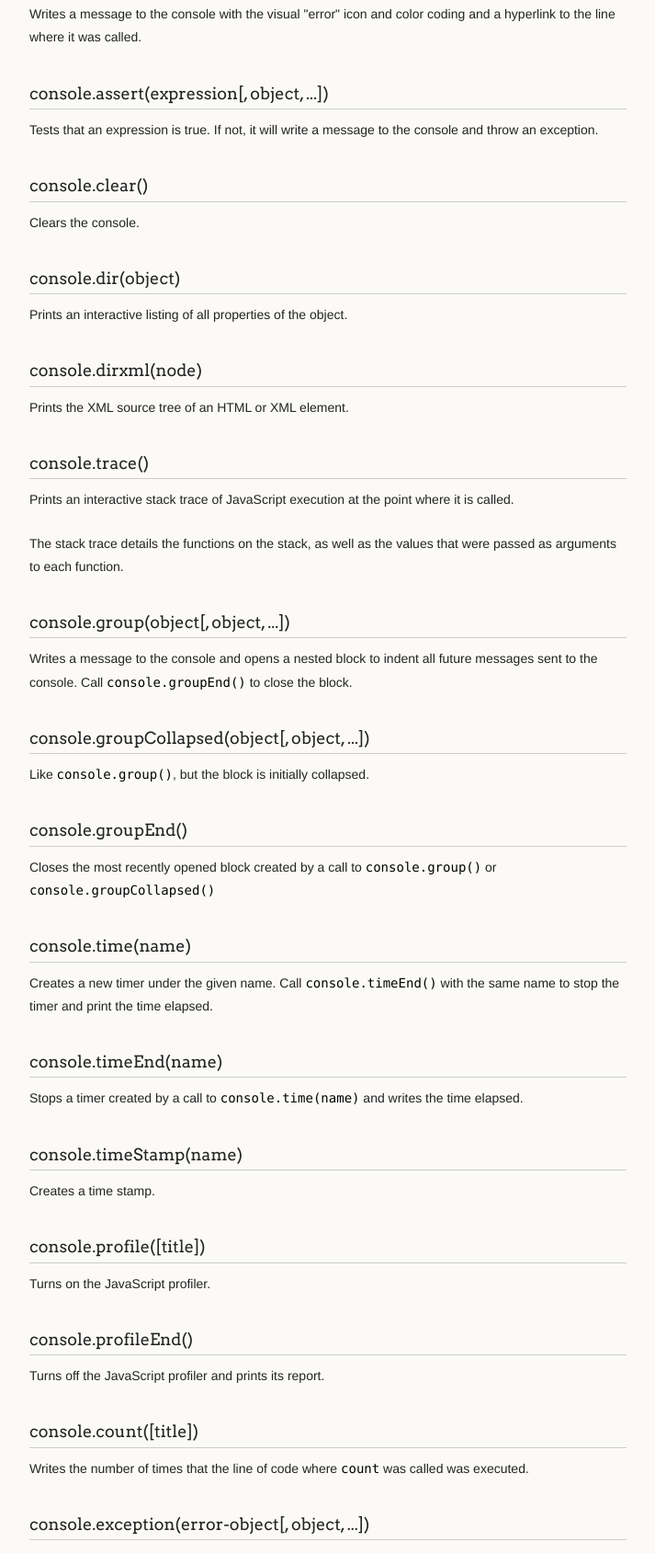
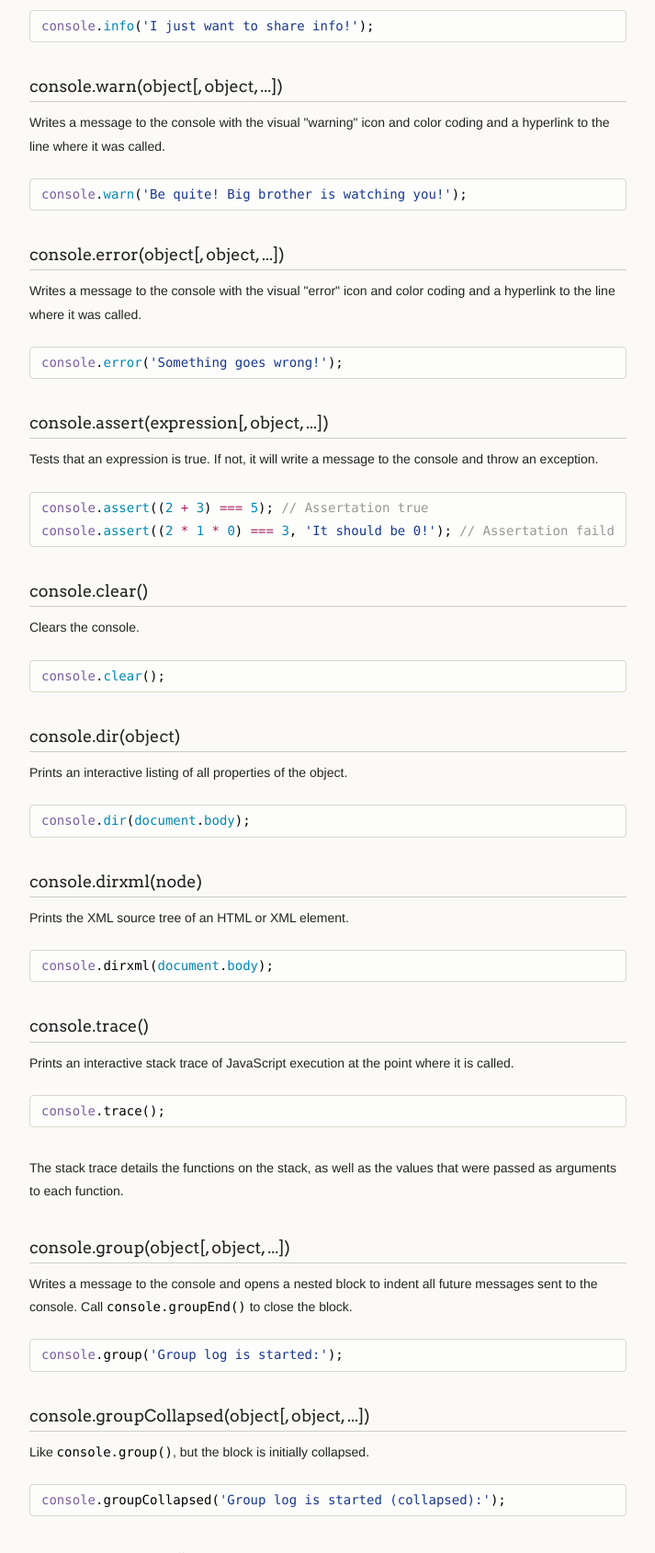
Before and after one commit to saeidzebardast/all-in-one-console-api, a plain HTML site: page index.html in a window 1280 px wide. Shown: the part 1111-2800 px from the top of the page at 92% size, without its empty margins (278-991 px from the left). Drawn offline with Linux system fonts and the light colour scheme.

Commit message:
Create gh-pages branch via GitHub

```diff
--- a/index.html
+++ b/index.html
@@ -33,6 +33,8 @@
         <h1>
 <a id="all-in-one-console-api" class="anchor" href="#all-in-one-console-api" aria-hidden="true"><span class="octicon octicon-link"></span></a>All in one Console API</h1>
 
+<p>This repository contains some samples of using the Console API. All the essential methods of Console API are included with a sample in <a href="README.md">README.md</a>.</p>
+
 <hr>
 
 <h2>
@@ -61,50 +63,71 @@
 
 <p>Writes a message to the console. You may pass as many arguments as you'd like, and they will be joined together in a space-delimited line.</p>
 
+<div class="highlight highlight-source-js"><pre><span class="pl-en">console</span>.<span class="pl-c1">log</span>(<span class="pl-s"><span class="pl-pds">'</span>This is a sample log<span class="pl-pds">'</span></span>);</pre></div>
+
 <h3>
 <a id="consoledebugobject-object-" class="anchor" href="#consoledebugobject-object-" aria-hidden="true"><span class="octicon octicon-link"></span></a>console.debug(object[, object, ...])</h3>
 
 <p>Writes a message to the console, including a hyperlink to the line where it was called.</p>
+
+<div class="highlight highlight-source-js"><pre><span class="pl-en">console</span>.<span class="pl-c1">debug</span>(<span class="pl-s"><span class="pl-pds">'</span>I am debug message<span class="pl-pds">'</span></span>);</pre></div>
 
 <h3>
 <a id="consoleinfoobject-object-" class="anchor" href="#consoleinfoobject-object-" aria-hidden="true"><span class="octicon octicon-link"></span></a>console.info(object[, object, ...])</h3>
 
 <p>Writes a message to the console with the visual "info" icon and color coding and a hyperlink to the line where it was called.</p>
 
+<div class="highlight highlight-source-js"><pre><span class="pl-en">console</span>.<span class="pl-c1">info</span>(<span class="pl-s"><span class="pl-pds">'</span>I just want to share info!<span class="pl-pds">'</span></span>);</pre></div>
+
 <h3>
 <a id="consolewarnobject-object-" class="anchor" href="#consolewarnobject-object-" aria-hidden="true"><span class="octicon octicon-link"></span></a>console.warn(object[, object, ...])</h3>
 
 <p>Writes a message to the console with the visual "warning" icon and color coding and a hyperlink to the line where it was called.</p>
+
+<div class="highlight highlight-source-js"><pre><span class="pl-en">console</span>.<span class="pl-c1">warn</span>(<span class="pl-s"><span class="pl-pds">'</span>Be quite! Big brother is watching you!<span class="pl-pds">'</span></span>);</pre></div>
 
 <h3>
 <a id="consoleerrorobject-object-" class="anchor" href="#consoleerrorobject-object-" aria-hidden="true"><span class="octicon octicon-link"></span></a>console.error(object[, object, ...])</h3>
 
 <p>Writes a message to the console with the visual "error" icon and color coding and a hyperlink to the line where it was called.</p>
 
+<div class="highlight highlight-source-js"><pre><span class="pl-en">console</span>.<span class="pl-c1">error</span>(<span class="pl-s"><span class="pl-pds">'</span>Something goes wrong!<span class="pl-pds">'</span></span>);</pre></div>
+
 <h3>
 <a id="consoleassertexpression-object-" class="anchor" href="#consoleassertexpression-object-" aria-hidden="true"><span class="octicon octicon-link"></span></a>console.assert(expression[, object, ...])</h3>
 
 <p>Tests that an expression is true.  If not, it will write a message to the console and throw an exception.</p>
+
+<div class="highlight highlight-source-js"><pre><span class="pl-en">console</span>.<span class="pl-c1">assert</span>((<span class="pl-c1">2</span> <span class="pl-k">+</span> <span class="pl-c1">3</span>) <span class="pl-k">===</span> <span class="pl-c1">5</span>); <span class="pl-c">// Assertation true</span>
+<span class="pl-en">console</span>.<span class="pl-c1">assert</span>((<span class="pl-c1">2</span> <span class="pl-k">*</span> <span class="pl-c1">1</span> <span class="pl-k">*</span> <span class="pl-c1">0</span>) <span class="pl-k">===</span> <span class="pl-c1">3</span>, <span class="pl-s"><span class="pl-pds">'</span>It should be 0!<span class="pl-pds">'</span></span>); <span class="pl-c">// Assertation faild</span></pre></div>
 
 <h3>
 <a id="consoleclear" class="anchor" href="#consoleclear" aria-hidden="true"><span class="octicon octicon-link"></span></a>console.clear()</h3>
 
 <p>Clears the console.</p>
 
+<div class="highlight highlight-source-js"><pre><span class="pl-en">console</span>.<span class="pl-c1">clear</span>();</pre></div>
+
 <h3>
 <a id="consoledirobject" class="anchor" href="#consoledirobject" aria-hidden="true"><span class="octicon octicon-link"></span></a>console.dir(object)</h3>
 
 <p>Prints an interactive listing of all properties of the object.</p>
+
+<div class="highlight highlight-source-js"><pre><span class="pl-en">console</span>.<span class="pl-c1">dir</span>(<span class="pl-c1">document</span>.<span class="pl-c1">body</span>);</pre></div>
 
 <h3>
 <a id="consoledirxmlnode" class="anchor" href="#consoledirxmlnode" aria-hidden="true"><span class="octicon octicon-link"></span></a>console.dirxml(node)</h3>
 
 <p>Prints the XML source tree of an HTML or XML element.</p>
 
+<div class="highlight highlight-source-js"><pre><span class="pl-en">console</span>.dirxml(<span class="pl-c1">document</span>.<span class="pl-c1">body</span>);</pre></div>
+
 <h3>
 <a id="consoletrace" class="anchor" href="#consoletrace" aria-hidden="true"><span class="octicon octicon-link"></span></a>console.trace()</h3>
 
 <p>Prints an interactive stack trace of JavaScript execution at the point where it is called.</p>
+
+<div class="highlight highlight-source-js"><pre><span class="pl-en">console</span>.trace();</pre></div>
 
 <p>The stack trace details the functions on the stack, as well as the values that were passed as arguments to each function.</p>
 
@@ -113,55 +136,70 @@
 
 <p>Writes a message to the console and opens a nested block to indent all future messages sent to the console. Call <code>console.groupEnd()</code> to close the block.</p>
 
+<div class="highlight highlight-source-js"><pre><span class="pl-en">console</span>.group(<span class="pl-s"><span class="pl-pds">'</span>Group log is started:<span class="pl-pds">'</span></span>);</pre></div>
+
 <h3>
 <a id="consolegroupcollapsedobject-object-" class="anchor" href="#consolegroupcollapsedobject-object-" aria-hidden="true"><span class="octicon octicon-link"></span></a>console.groupCollapsed(object[, object, ...])</h3>
 
 <p>Like <code>console.group()</code>, but the block is initially collapsed.</p>
+
+<div class="highlight highlight-source-js"><pre><span class="pl-en">console</span>.groupCollapsed(<span class="pl-s"><span class="pl-pds">'</span>Group log is started (collapsed):<span class="pl-pds">'</span></span>);</pre></div>
 
 <h3>
 <a id="consolegroupend" class="anchor" href="#consolegroupend" aria-hidden="true"><span class="octicon octicon-link"></span></a>console.groupEnd()</h3>
 
 <p>Closes the most recently opened block created by a call to <code>console.group()</code> or <code>console.groupCollapsed()</code></p>
 
+<div class="highlight highlight-source-js"><pre><span class="pl-en">console</span>.groupEnd();</pre></div>
+
 <h3>
 <a id="consoletimename" class="anchor" href="#consoletimename" aria-hidden="true"><span class="octicon octicon-link"></span></a>console.time(name)</h3>
 
 <p>Creates a new timer under the given name. Call <code>console.timeEnd()</code> with the same name to stop the timer and print the time elapsed.</p>
+
+<div class="highlight highlight-source-js"><pre><span class="pl-en">console</span>.<span class="pl-c1">time</span>(<span class="pl-s"><span class="pl-pds">'</span>timer<span class="pl-pds">'</span></span>);</pre></div>
 
 <h3>
 <a id="consoletimeendname" class="anchor" href="#consoletimeendname" aria-hidden="true"><span class="octicon octicon-link"></span></a>console.timeEnd(name)</h3>
 
 <p>Stops a timer created by a call to <code>console.time(name)</code> and writes the time elapsed.</p>
 
+<div class="highlight highlight-source-js"><pre><span class="pl-en">console</span>.<span class="pl-c1">timeEnd</span>(<span class="pl-s"><span class="pl-pds">'</span>timer<span class="pl-pds">'</span></span>);</pre></div>
+
 <h3>
 <a id="consoletimestampname" class="anchor" href="#consoletimestampname" aria-hidden="true"><span class="octicon octicon-link"></span></a>console.timeStamp(name)</h3>
 
 <p>Creates a time stamp.</p>
+
+<div class="highlight highlight-source-js"><pre><span class="pl-en">console</span>.timeStamp(<span class="pl-s"><span class="pl-pds">'</span>timeStamp<span class="pl-pds">'</span></span>);</pre></div>
 
 <h3>
 <a id="consoleprofiletitle" class="anchor" href="#consoleprofiletitle" aria-hidden="true"><span class="octicon octicon-link"></span></a>console.profile([title])</h3>
 
 <p>Turns on the JavaScript profiler.</p>
 
+<div class="highlight highlight-source-js"><pre><span class="pl-en">console</span>.<span class="pl-c1">profile</span>(<span class="pl-s"><span class="pl-pds">'</span>my-profile<span class="pl-pds">'</span></span>);</pre></div>
+
 <h3>
 <a id="consoleprofileend" class="anchor" href="#consoleprofileend" aria-hidden="true"><span class="octicon octicon-link"></span></a>console.profileEnd()</h3>
 
 <p>Turns off the JavaScript profiler and prints its report.</p>
+
+<div class="highlight highlight-source-js"><pre><span class="pl-en">console</span>.<span class="pl-c1">profileEnd</span>(<span class="pl-s"><span class="pl-pds">'</span>my-profile<span class="pl-pds">'</span></span>);</pre></div>
 
 <h3>
 <a id="consolecounttitle" class="anchor" href="#consolecounttitle" aria-hidden="true"><span class="octicon octicon-link"></span></a>console.count([title])</h3>
 
 <p>Writes the number of times that the line of code where <code>count</code> was called was executed.</p>
 
-<h3>
-<a id="consoleexceptionerror-object-object-" class="anchor" href="#consoleexceptionerror-object-object-" aria-hidden="true"><span class="octicon octicon-link"></span></a>console.exception(error-object[, object, ...])</h3>
-
-<p>Prints an error message together with an interactive stack trace of JavaScript execution at the point where the exception occurred.</p>
+<div class="highlight highlight-source-js"><pre><span class="pl-en">console</span>.count(<span class="pl-s"><span class="pl-pds">'</span>count this line!<span class="pl-pds">'</span></span>);</pre></div>
 
 <h3>
 <a id="consoletabledata-columns" class="anchor" href="#consoletabledata-columns" aria-hidden="true"><span class="octicon octicon-link"></span></a>console.table(data[, columns])</h3>
 
 <p>Allows to log provided data using tabular layout.</p>
+
+<div class="highlight highlight-source-js"><pre><span class="pl-en">console</span>.table([<span class="pl-s"><span class="pl-pds">"</span>apples<span class="pl-pds">"</span></span>, <span class="pl-s"><span class="pl-pds">"</span>oranges<span class="pl-pds">"</span></span>, <span class="pl-s"><span class="pl-pds">"</span>bananas<span class="pl-pds">"</span></span>]);</pre></div>
 
 <hr>
 
```
Also changed, not shown: params.json (+1 -1 lines).
